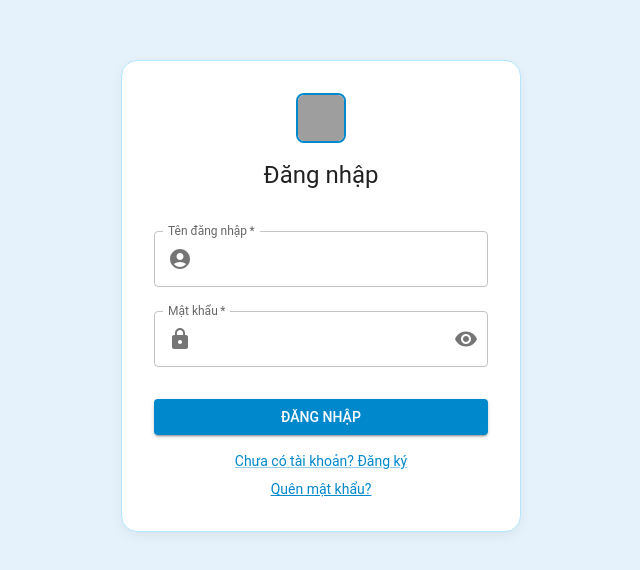
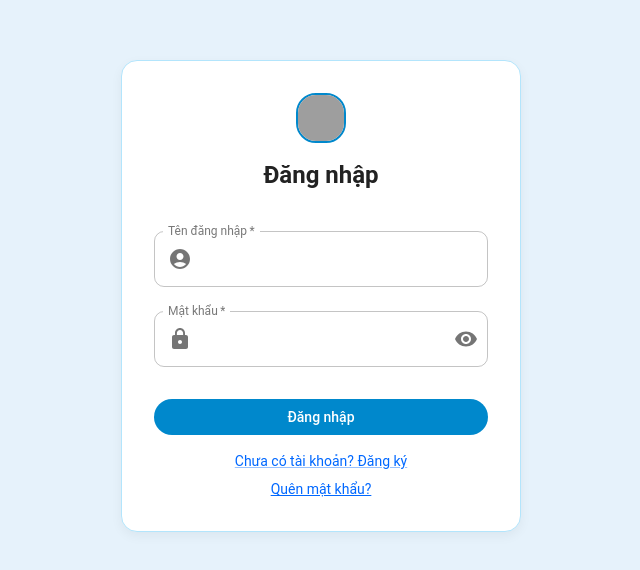
Before and after one commit to luongtandat03/Zalo_Clone, a React (Vite) app in the folder Zalo_Clone_FE/: page / in a window 1280 px wide. Shown: the part 104-674 px from the top of the page, without its empty margins (319-959 px from the left). Built offline with nearby package versions, Linux system fonts and the light colour scheme; no server answers; grey boxes are pictures that could not be loaded.

Commit message:
update theme

```diff
--- a/Zalo_Clone_FE/src/App.jsx
+++ b/Zalo_Clone_FE/src/App.jsx
@@ -1,30 +1,24 @@
 import { BrowserRouter as Router, Routes, Route } from "react-router-dom";
+import { ThemeProvider, CssBaseline } from "@mui/material";
 import Home from "./Pages/Home";
 import Login from "./Pages/Login";
+import { zaloTheme } from "./theme/theme";
 
 function App() {
   // Lấy userId và accessToken từ localStorage
   const userId = localStorage.getItem('userId');
   const accessToken = localStorage.getItem('accessToken');
 
-  // Nếu không có userId hoặc accessToken, chuyển hướng về Login
-  if (!userId || !accessToken) {
-    return (
+  return (
+    <ThemeProvider theme={zaloTheme}>
+      <CssBaseline />
       <Router>
         <Routes>
-          <Route path="*" element={<Login />} />
+          <Route path="/" element={<Login />} />
+          <Route path="/home" element={<Home userId={userId} />} />
         </Routes>
       </Router>
-    );
-  }
-
-  return (
-    <Router>
-      <Routes>
-        <Route path="/" element={<Login />} />
-        <Route path="/home" element={<Home userId={userId} />} />
-      </Routes>
-    </Router>
+    </ThemeProvider>
   );
 }
 
--- a/Zalo_Clone_FE/src/Pages/Home.jsx
+++ b/Zalo_Clone_FE/src/Pages/Home.jsx
@@ -1,5 +1,5 @@
 import React, { useState, useEffect, useCallback, useMemo, Component } from "react";
-import { ThemeProvider, styled, createTheme } from "@mui/material/styles";
+import { ThemeProvider, styled } from "@mui/material/styles";
 import { CssBaseline, TextField, Dialog, DialogTitle, DialogContent, DialogActions, Button, Checkbox, List, ListItem, ListItemText } from '@mui/material';
 import { Box, Typography, IconButton, Menu, MenuItem, Snackbar, Alert } from "@mui/material";
 import { BiUserPlus, BiGroup, BiDotsVerticalRounded } from "react-icons/bi";
@@ -12,6 +12,7 @@ import ProfileModal from "../components/Home/ProfileModal";
 import { fetchUserProfile, fetchFriendsList, sendFriendRequest, fetchPendingFriendRequests, acceptFriendRequest } from "../api/user";
 import { getChatHistory, getGroupChatHistory, connectWebSocket, disconnectWebSocket } from "../api/messageApi";
 import { createGroup, fetchUserGroups } from "../api/groupApi";
+import { zaloTheme } from "../theme/theme";
 
 // Error Boundary Component
 class ErrorBoundary extends Component {
@@ -41,21 +42,6 @@ class ErrorBoundary extends Component {
     return this.props.children;
   }
 }
-
-const theme = createTheme({
-  palette: {
-    primary: {
-      main: "#0088cc",
-      light: "#35a3e0",
-      dark: "#006699",
-    },
-    secondary: {
-      main: "#0068ff",
-      light: "#339aff",
-      dark: "#004bb5",
-    },
-  },
-});
 
 const RootContainer = styled(Box)(({ theme }) => ({
   display: "flex",
@@ -583,7 +569,7 @@ const Home = () => {
 
   return (
     <ErrorBoundary>
-      <ThemeProvider theme={theme}>
+      <ThemeProvider theme={zaloTheme}>
         <CssBaseline />
         <RootContainer>
           <NavSidebar
--- a/Zalo_Clone_FE/src/Pages/Login.jsx
+++ b/Zalo_Clone_FE/src/Pages/Login.jsx
@@ -14,26 +14,10 @@ import {
   IconButton,
   MenuItem
 } from "@mui/material";
-import { createTheme } from "@mui/material/styles";
 import { useNavigate } from "react-router-dom";
 import { Visibility, VisibilityOff } from "@mui/icons-material";
 import { AccountCircle, Lock } from "@mui/icons-material";
-
-const theme = createTheme({
-  palette: {
-    primary: {
-      main: "#0088cc",
-      light: "#35a3e0",
-      dark: "#006699"
-    },
-    secondary: {
-      main: "#f5f5f5"
-    }
-  },
-  typography: {
-    fontFamily: "Roboto, sans-serif"
-  }
-});
+import { zaloTheme } from "../theme/theme";
 
 const AuthContainer = styled(Container)(({ theme }) => ({
   minHeight: "100vh",
@@ -159,7 +143,7 @@ const Login = () => {
   };
 
   return (
-    <ThemeProvider theme={theme}>
+    <ThemeProvider theme={zaloTheme}>
       <CssBaseline />
       <AuthContainer>
         <AuthPaper elevation={3}>
--- /dev/null
+++ b/Zalo_Clone_FE/src/theme/theme.js
@@ -0,0 +1,201 @@
+import { createTheme } from "@mui/material/styles";
+
+// Light theme (mặc định)
+export const lightTheme = createTheme({
+  palette: {
+    mode: 'light',
+    primary: {
+      main: "#0088cc",
+      light: "#35a3e0",
+      dark: "#006699",
+    },
+    secondary: {
+      main: "#0068ff",
+      light: "#339aff",
+      dark: "#004bb5",
+    },
+    background: {
+      default: "#f5f5f5",
+      paper: "#ffffff"
+    },
+    text: {
+      primary: "#333333",
+      secondary: "#666666"
+    },
+    divider: "rgba(0, 0, 0, 0.12)"
+  },
+  typography: {
+    fontFamily: "Roboto, sans-serif",
+    h5: {
+      fontWeight: 600
+    },
+    h6: {
+      fontWeight: 600
+    },
+    subtitle1: {
+      fontWeight: 500
+    }
+  },
+  shape: {
+    borderRadius: 8
+  },
+  components: {
+    MuiButton: {
+      styleOverrides: {
+        root: {
+          textTransform: "none",
+          borderRadius: 8,
+          padding: "8px 16px"
+        }
+      }
+    },
+    MuiPaper: {
+      styleOverrides: {
+        rounded: {
+          borderRadius: 12
+        }
+      }
+    }
+  }
+});
+
+// Dark theme
+export const darkTheme = createTheme({
+  palette: {
+    mode: 'dark',
+    primary: {
+      main: "#1da8ff",
+      light: "#62daff",
+      dark: "#0079cc",
+    },
+    secondary: {
+      main: "#339aff",
+      light: "#73caff",
+      dark: "#006dcb",
+    },
+    background: {
+      default: "#121212",
+      paper: "#1e1e1e"
+    },
+    text: {
+      primary: "#e0e0e0",
+      secondary: "#aaaaaa"
+    },
+    divider: "rgba(255, 255, 255, 0.12)"
+  },
+  typography: {
+    fontFamily: "Roboto, sans-serif",
+    h5: {
+      fontWeight: 600
+    },
+    h6: {
+      fontWeight: 600
+    },
+    subtitle1: {
+      fontWeight: 500
+    }
+  },
+  shape: {
+    borderRadius: 8
+  },
+  components: {
+    MuiButton: {
+      styleOverrides: {
+        root: {
+          textTransform: "none",
+          borderRadius: 8,
+          padding: "8px 16px"
+        }
+      }
+    },
+    MuiPaper: {
+      styleOverrides: {
+        rounded: {
+          borderRadius: 12
+        }
+      }
+    }
+  }
+});
+
+// Zalo theme (phong cách gần với Zalo thực tế)
+export const zaloTheme = createTheme({
+  palette: {
+    mode: 'light',
+    primary: {
+      main: "#0068ff",
+      light: "#4b96ff",
+      dark: "#0046b3",
+    },
+    secondary: {
+      main: "#00bfa5",
+      light: "#5df2d6",
+      dark: "#008e76",
+    },
+    background: {
+      default: "#f8f9fa",
+      paper: "#ffffff"
+    },
+    text: {
+      primary: "#222222",
+      secondary: "#787878"
+    },
+    divider: "rgba(0, 0, 0, 0.08)"
+  },
+  typography: {
+    fontFamily: "'Roboto', 'Helvetica', 'Arial', sans-serif",
+    h5: {
+      fontWeight: 700
+    },
+    h6: {
+      fontWeight: 700
+    },
+    subtitle1: {
+      fontWeight: 600
+    },
+    button: {
+      fontWeight: 500
+    }
+  },
+  shape: {
+    borderRadius: 10
+  },
+  components: {
+    MuiButton: {
+      styleOverrides: {
+        root: {
+          textTransform: "none",
+          borderRadius: 20,
+          fontWeight: 500,
+          boxShadow: "none"
+        },
+        contained: {
+          boxShadow: "none",
+          "&:hover": {
+            boxShadow: "0px 2px 4px rgba(0, 0, 0, 0.1)"
+          }
+        }
+      }
+    },
+    MuiPaper: {
+      styleOverrides: {
+        rounded: {
+          borderRadius: 16
+        },
+        elevation1: {
+          boxShadow: "0px 2px 8px rgba(0, 0, 0, 0.08)"
+        }
+      }
+    },
+    MuiAvatar: {
+      styleOverrides: {
+        root: {
+          border: "2px solid #f1f1f1"
+        }
+      }
+    }
+  }
+});
+
+// Mặc định export theme chính
+export default zaloTheme;
```
